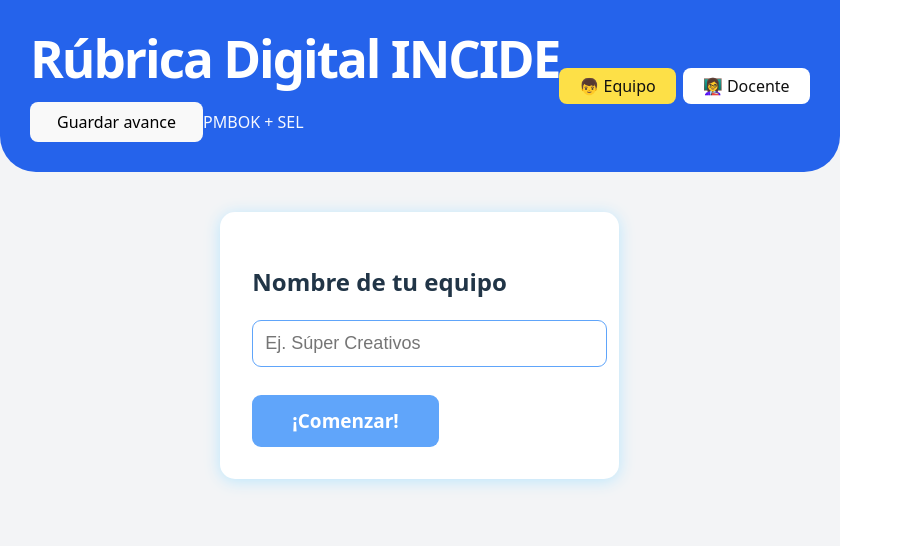
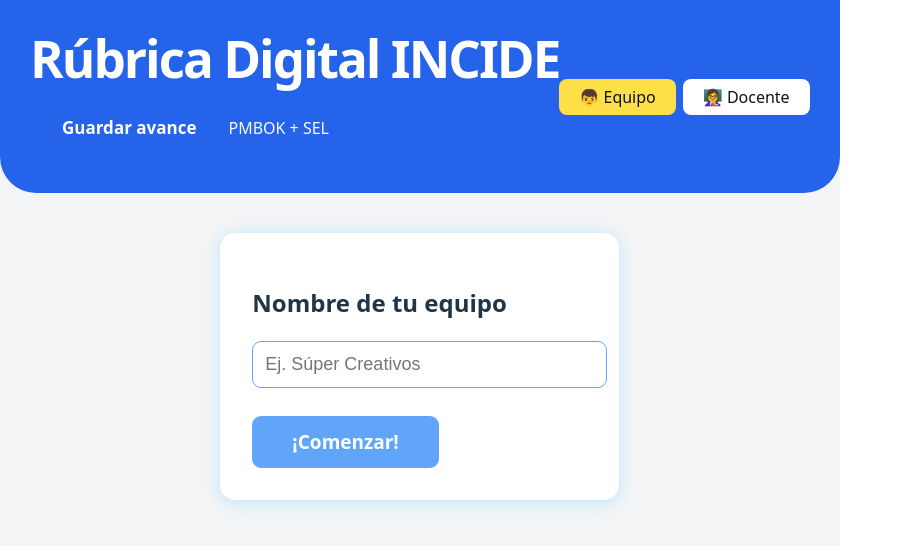
Before and after one commit to mega799/Incide, a React (Vite) app: page / in a window 1280 px wide. Shown: the top 546 px of the page, without its empty margins (0-903 px from the left). Built offline with nearby package versions, Linux system fonts and the light colour scheme.

Commit message:
Update App.tsx

```diff
--- a/src/App.tsx
+++ b/src/App.tsx
@@ -407,7 +407,16 @@ function getRiesgoEquipo(datos, rubrica) {
       }}>
         <div>
           <h1 style={{margin:0,fontWeight:900,letterSpacing:"-2px"}}>Rúbrica Digital INCIDE</h1>
-          <button onClick={manejarGuardar} style={{margin:"16px 0 0 0", padding:"8px 26px", borderRadius: 8}}>Guardar avance</button>
+          <button onClick={manejarGuardar} style={{
+  margin:"18px 0 12px 0",
+  padding:"12px 32px",
+  borderRadius: 8,
+  background: "#2563eb",
+  color: "#fff",
+  fontWeight: 600,
+  fontSize: 17,
+  border: "none"
+}}>Guardar avance</button>
           <span style={{fontWeight:500,opacity:.96}}>PMBOK + SEL</span>
         </div>
         <div>
```
